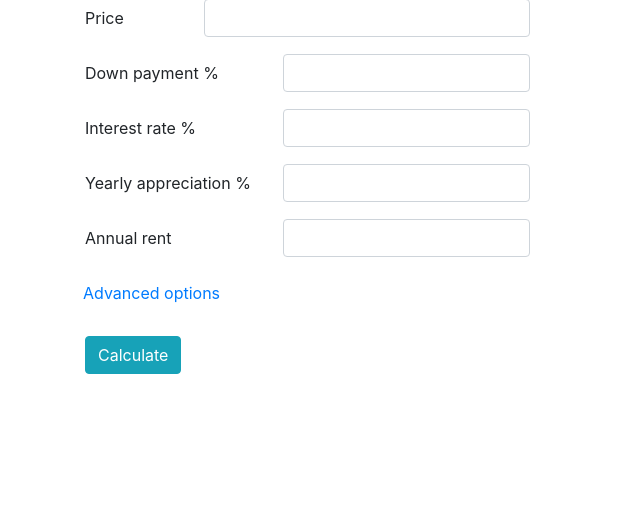
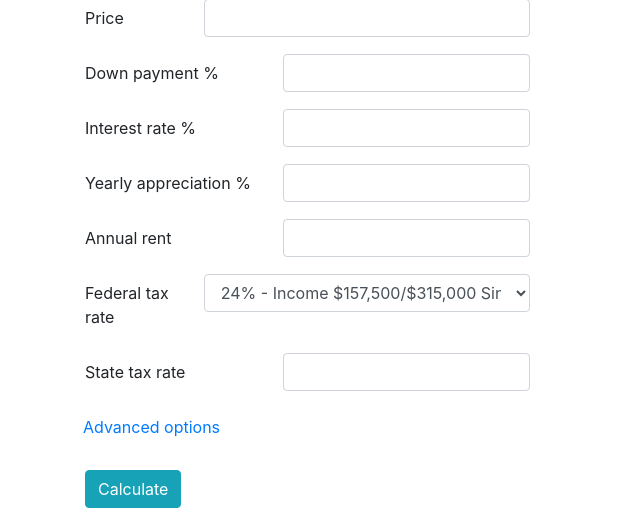
Before and after one commit to edelgm6/mortgage-calc, a Django app: page / in a window 1280 px wide. Shown: the part 241-765 px from the top of the page, without its empty margins (0-640 px from the left). Run offline with Django 3.2, Linux system fonts and the light colour scheme; some libraries are stand-ins or nearby versions.

Commit message:
Added federal and state tax inputs and included interest shield into calculations

```diff
--- a/calc/static/calc/js/form-select.js
+++ b/calc/static/calc/js/form-select.js
@@ -1,5 +1,5 @@
 $(document).ready( function() {
-	$("input.form-control").focusin( function() {
+	$(".form-control").focusin( function() {
 		var input_name = $(this).attr('name')
 		var collapsible = $("div[name=" + input_name + "]");
 		var expanded = $(collapsible).attr('class');
@@ -7,7 +7,7 @@ $(document).ready( function() {
 			$(collapsible).collapse('toggle');
 		}
     });
-	$("input.form-control").focusout( function() {
+	$(".form-control").focusout( function() {
 		var input_name = $(this).attr('name')
 		var collapsible = $("div[name=" + input_name + "]");
 		var expanded = $(collapsible).attr('class');
--- a/calc/static/calc/js/get-stream.js
+++ b/calc/static/calc/js/get-stream.js
@@ -3,7 +3,7 @@ $('#calculate').click(function() {
 
 	$('.mortgage').remove();
 
-	$.get('stream/', {price: '100000', closing_cost: '.03', maintenance_cost: '.02', property_tax: '.01', down_payment: '.2', interest_rate: '.04', yearly_appreciation: '.06', alternative_rent: '4000', realtor_cost: '.06'}, function(data) {
+	$.get('stream/', {price: '100000', closing_cost: '.03', maintenance_cost: '.02', property_tax: '.01', down_payment: '.2', interest_rate: '.04', yearly_appreciation: '.06', alternative_rent: '4000', realtor_cost: '.06', federal_tax_bracket: '.24', state_tax_bracket: '.06'}, function(data) {
 		var table_body = $('#tbody');
 		var response = data.cash_stream;
 		var first_year_ppmt_greater_than_ipmt = false;
--- a/calc/templates/calc/index.html
+++ b/calc/templates/calc/index.html
@@ -104,6 +104,42 @@
 			</div>
 		  </div>
 		  </div>
+
+		  <div class="form-group row">
+			<label for="id_price" class="col-sm-3 col-form-label">Federal tax rate</label>
+			<div class="col-sm-9">
+			<select name="federal_tax_bracket" id="id_federal_tax_bracket" class="form-control" aria-expanded="false">
+			  <option value="0.1">10% - Income $9,525/$19,050 Single/Married</option>
+			  <option value="0.12">12% - Income $38,700/$77,400 Single/Married</option>
+			  <option value="0.22">22% - Income $82,500/$165,000 Single/Married</option>
+			  <option value="0.24" selected>24% - Income $157,500/$315,000 Single/Married</option>
+			  <option value="0.32">32% - Income $200,000/$400,000 Single/Married</option>
+			  <option value="0.35">35% - Income $500,000/$600,000 Single/Married</option>
+			  <option value="0.37">37% - Income $500,000+/$600,000+ Single/Married</option>
+			</select>
+			</div>
+			<div class="col-sm-12">
+			<div class="collapse" id="price-collapse" name="federal_tax_bracket">
+			  <div class="card card-body">
+				  <p>Top federal tax rate - the higher your tax rate, the bigger the benefit of the mortgage interest and property tax deductions.</p>
+			  </div>
+			</div>
+			</div>
+			</div>
+
+		  <div class="form-group row">
+			<label for="id_state_tax_bracket" class="col-sm-5 col-form-label">State tax rate</label>
+			<div class="col-sm-7">
+			<input type="number" name="state_tax_bracket" min="0" max="1" step="0.01" class="form-control" required id="id_state_tax_bracket" />
+			</div>
+			<div class="col-sm-12">
+			  <div class="collapse" id="price-collapse" name="state_tax_bracket">
+			  <div class="card card-body">
+				  <p>Top state tax rate - the higher your tax rate, the bigger the benefit of the mortgage interest tax deduction.</p>
+			  </div>
+			</div>
+		  </div>
+	      </div>
 
 			<div class="row">
 		  <a class="btn btn-link" data-toggle="collapse" href="#collapseExample" role="button" aria-expanded="false" aria-controls="collapseExample">
--- a/calc/views.py
+++ b/calc/views.py
@@ -29,8 +29,10 @@ class InvestmentView(View):
 			closing_cost_as_percent_of_value = form.cleaned_data['closing_cost']
 			alternative_rent = form.cleaned_data['alternative_rent']
 			realtor_cost = form.cleaned_data['realtor_cost']
+			federal_tax_rate = form.cleaned_data['federal_tax_bracket']
+			state_tax_rate = form.cleaned_data['state_tax_bracket']
 
-			investment = Investment(house, mortgage, closing_cost_as_percent_of_value, alternative_rent, realtor_cost)
+			investment = Investment(house, mortgage, closing_cost_as_percent_of_value, alternative_rent, realtor_cost, federal_tax_rate, state_tax_rate)
 
 			cash_stream = investment.getYearlyCashFlowsAndIRR()
 
@@ -39,6 +41,8 @@ class InvestmentView(View):
 			}
 
 			return JsonResponse(context_dict)
+		else:
+			print(form.errors)
 
 		return JsonResponse(form.errors)
 
@@ -52,41 +56,3 @@ class IndexView(View):
 		context_dict = {'form': self.form_class}
 
 		return render(request, self.template_name, context_dict)
-
-
-	def post(self, request, *args, **kwargs):
-		form = self.form_class(request.POST)
-		if form.is_valid():
-
-			price = form.cleaned_data['price']
-			yearly_appreciation_rate = form.cleaned_data['yearly_appreciation']
-			yearly_property_tax_rate = form.cleaned_data['property_tax']
-			yearly_maintenance_as_percent_of_value = form.cleaned_data['maintenance_cost']
-
-			house = House(price, yearly_appreciation_rate, yearly_property_tax_rate, yearly_maintenance_as_percent_of_value)
-
-			yearly_interest_rate = form.cleaned_data['interest_rate']
-			term_in_years = 30
-			down_payment_percent = form.cleaned_data['down_payment']
-
-			mortgage = Mortgage(house, yearly_interest_rate, term_in_years, down_payment_percent)
-
-			closing_cost_as_percent_of_value = form.cleaned_data['closing_cost']
-			alternative_rent = form.cleaned_data['alternative_rent']
-
-			investment = Investment(house, mortgage, closing_cost_as_percent_of_value, alternative_rent)
-
-			cash_stream = investment.getYearlyCashFlowsAndIRR()
-
-			context_dict = {
-				'form': form,
-				'cash_stream': cash_stream
-			}
-
-			print(cash_stream)
-
-			return render(request, self.template_name, context_dict)
-
-		context_dict = {'form': form}
-
-		return render(request, self.template_name, context_dict)
```
Also changed, not shown: calc/forms.py (+22 -0 lines), calc/house.py (+47 -6 lines).
